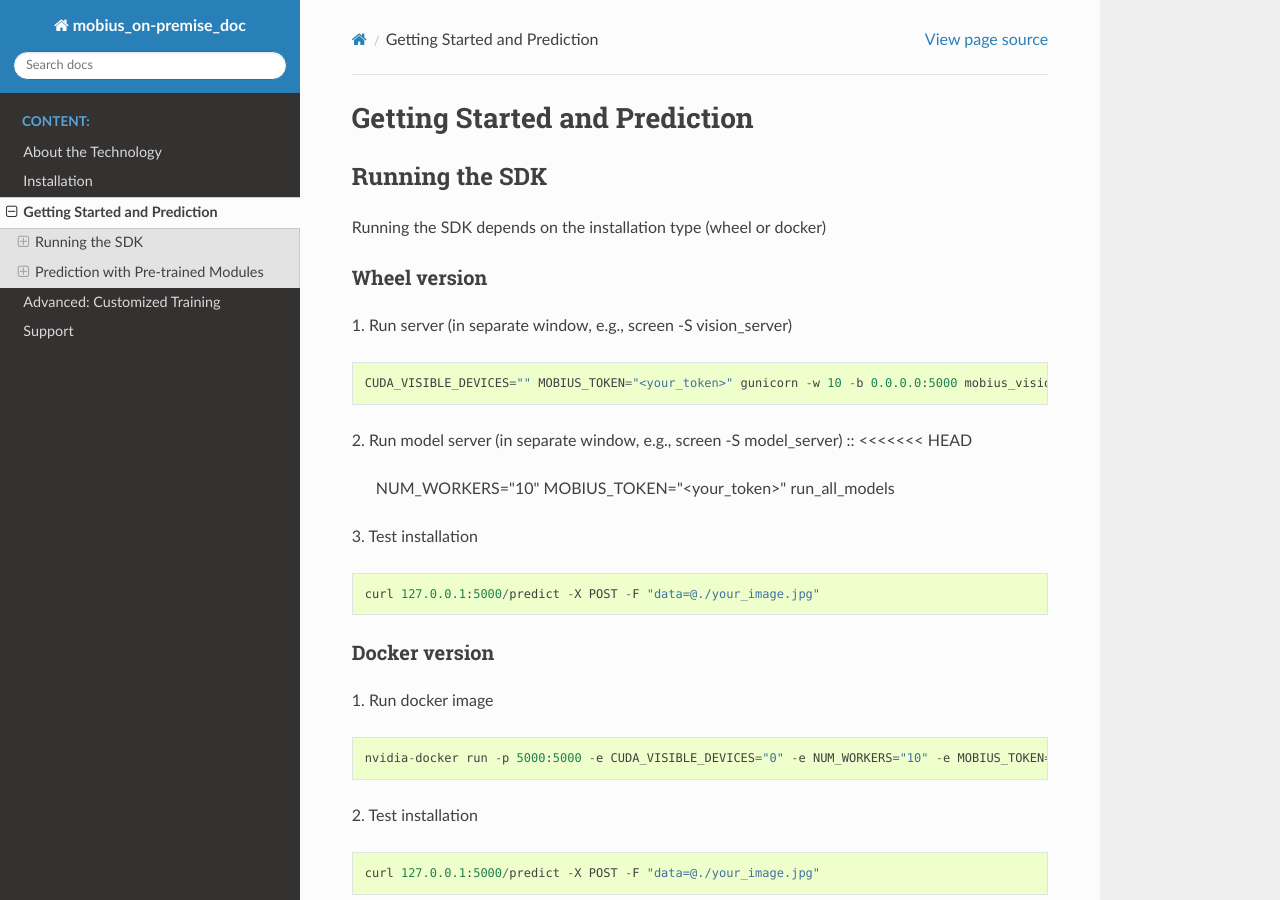
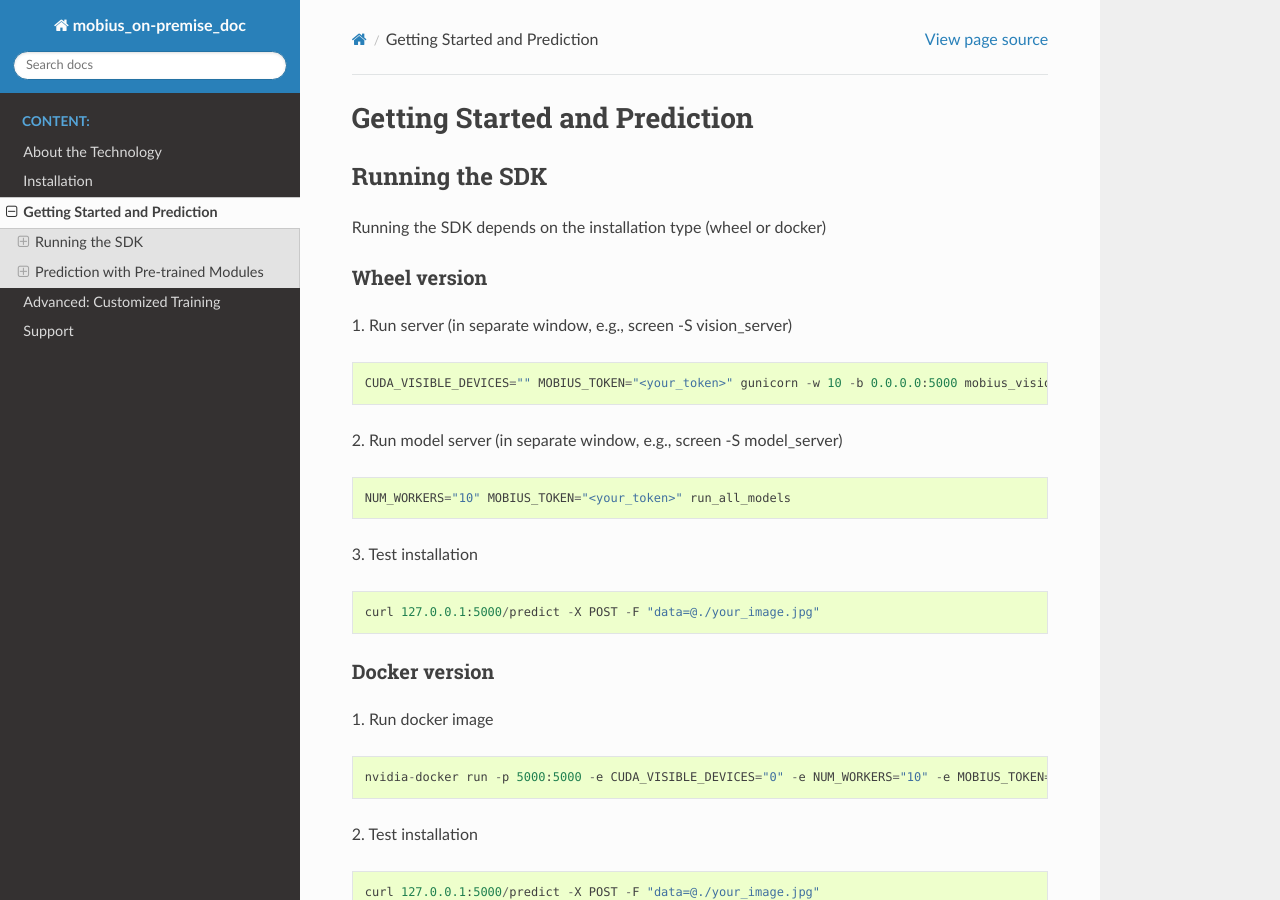
Before and after one commit to rumlingd/mobius_on-premise_doc, a Sphinx documentation site: the page built from source/getting-started.rst, in a window 1280 px wide and 900 px high. Built offline with Sphinx 7.4.7 and the Read the Docs theme 2.0.0, drawn with Linux system fonts in a browser that asks for light colours; formulas are drawn with MathJax 3; some of the changed lines change nothing that is shown.

Commit message:
Fixing some merge artifacts

```diff
--- a/source/advanced-training.rst
+++ b/source/advanced-training.rst
@@ -72,10 +72,12 @@ This endpoint will return predictions for base models and for custom models.
 
 Or you can get only prediction for custom models.
 ::
+
   curl 127.0.0.1:5000/predict/custom -X POST -F "data=@./your_img.jpg"
 
 Or in python:
 ::
+
   def get_custom_predictions(img):
      with open(img,'rb') as image:
          data = {'data': image}
@@ -84,10 +86,12 @@ Or in python:
 
 Or even get prediction only for one model:
 ::
+
   curl 127.0.0.1:5000/predict/custom/<tag> -X POST -F "data=@./your_img.jpg"
 
 Or in python:
 ::
+
   def get_custom_predictions(img, tag):
      with open(img,'rb') as image:
          data = {'data': image}
--- a/source/getting-started.rst
+++ b/source/getting-started.rst
@@ -18,12 +18,9 @@ Wheel version
 
 2. Run model server (in separate window, e.g., screen -S model_server)
 ::
-<<<<<<< HEAD
 
   NUM_WORKERS="10" MOBIUS_TOKEN="<your_token>" run_all_models
-=======
-  MOBIUS_TOKEN="<your_token>" run_all_models
->>>>>>> 9c7a87f58d65779d261b7d02124f2426ba991cea
+
 
 3. Test installation
 ::
--- a/source/installation.rst
+++ b/source/installation.rst
@@ -18,6 +18,7 @@ Installation from wheel package
 --------------------------------
 0. Confirm that the python version you are running is 2.7
 ::
+
   python --version
 
 1. Install prerequisites
```
